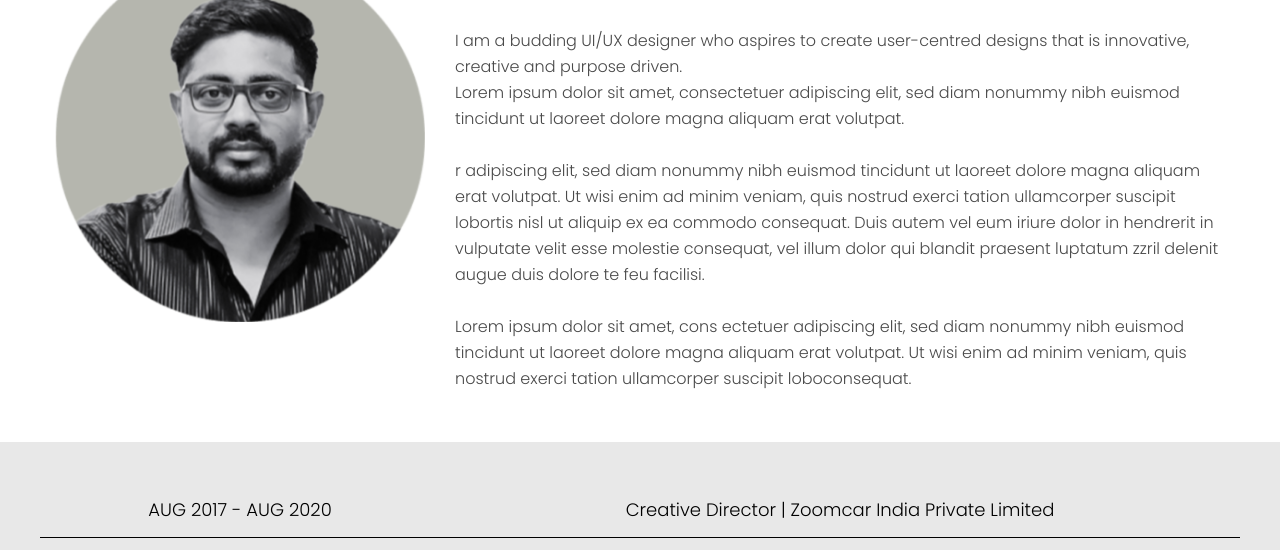
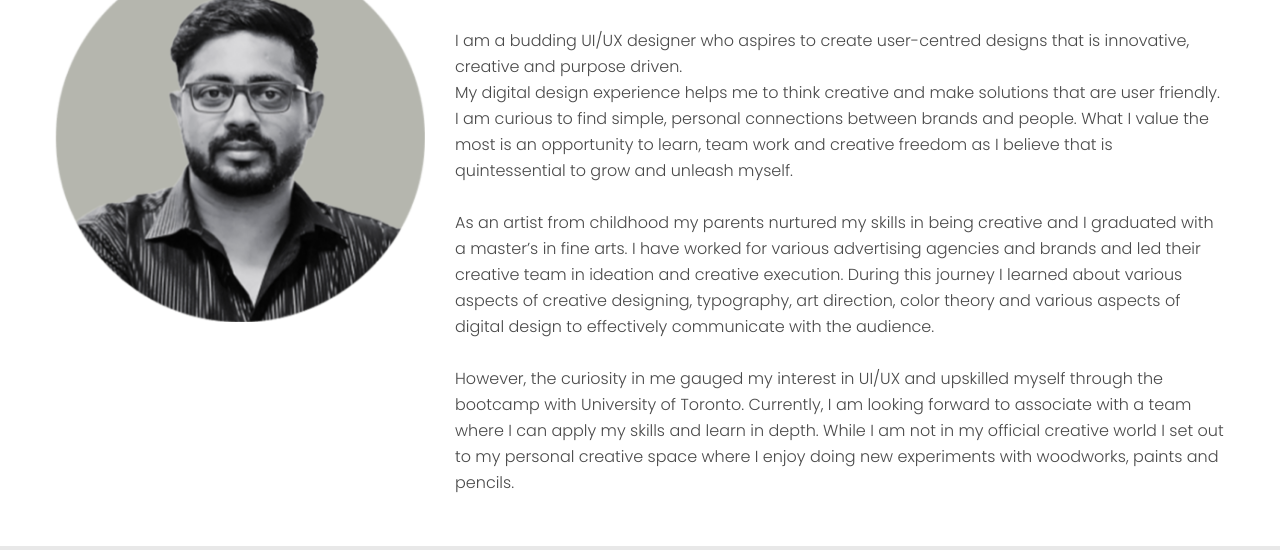
Before and after one commit to joshycanada1/PORTFOLIO-NON, a plain HTML site: page about.html in a window 1280 px wide. Shown: the part 248-798 px from the top of the page. Drawn offline with Linux system fonts and the light colour scheme.

Commit message:
profile change
profile change

```diff
--- a/about.html
+++ b/about.html
@@ -59,10 +59,13 @@
 						<h2 class="head">Hello, I’m <strong>joshy Mathew</strong></h2>
 						<h5 class="sub-head">I am a budding UI/UX designer who aspires to create user-centred designs that is innovative, creative and purpose driven.
 							<br>
-							Lorem ipsum dolor sit amet, consectetuer adipiscing elit, sed diam nonummy nibh euismod tincidunt ut laoreet dolore magna aliquam erat volutpat.<br><br>
-							r adipiscing elit, sed diam nonummy nibh euismod tincidunt ut laoreet dolore magna aliquam erat volutpat. Ut wisi enim ad minim veniam, quis nostrud exerci tation ullamcorper suscipit lobortis nisl ut aliquip ex ea commodo consequat. Duis autem vel eum iriure dolor in hendrerit in vulputate velit esse molestie consequat, vel illum dolor qui blandit praesent luptatum zzril delenit augue duis dolore te feu facilisi.<br><br>
+							My digital design experience helps me to think creative and make solutions that are user friendly. I am curious to find simple, personal connections between brands and people. What I value the most is an opportunity to learn, team work and creative freedom as I believe that is quintessential to grow and unleash myself.
+<br><br>
+As an artist from childhood my parents nurtured my skills in being creative and I graduated with a master’s in fine arts. I have worked for various advertising agencies and brands and led their creative team in ideation and creative execution. During this journey I learned about various aspects of creative designing, typography, art direction, color theory and various aspects of digital design to effectively communicate with the audience.
+<br><br>
 
-						Lorem ipsum dolor sit amet, cons ectetuer adipiscing elit, sed diam nonummy nibh euismod tincidunt ut laoreet dolore magna aliquam erat volutpat. Ut wisi enim ad minim veniam, quis nostrud exerci tation ullamcorper suscipit loboconsequat.</h5>
+However, the curiosity in me gauged my interest in UI/UX and upskilled myself through the bootcamp with University of Toronto. Currently, I am looking forward to associate with a team where I can apply my skills and learn in depth. While I am not in my official creative world I set out to my personal creative space where I enjoy doing new experiments with woodworks, paints and pencils.
+</h5>
 					</div>
 				</div>
 			</div>
```
